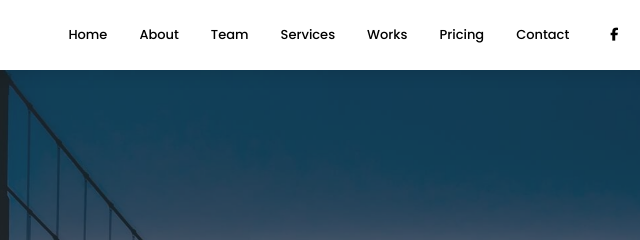
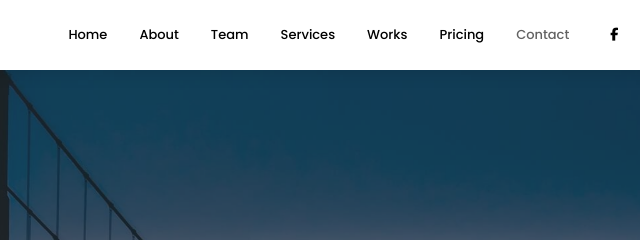
Before and after one commit to BushraSabri/Bezel, a plain HTML site: page index.html in a window 1280 px wide. Shown: the top 240 px of the page, 467-1107 px from the left. Drawn offline with nearby package versions, Linux system fonts and the light colour scheme.

Commit message:
fix navbar

```diff
--- a/css/main.css
+++ b/css/main.css
@@ -93,6 +93,11 @@ body:not(:has(a[href="#home"].active)) .navbar {
   animation: nav forwards 0.9s;
   transition: all 0.3s ease;
 }
+
+body:not(:has(a[href="#home"].active)) .nav-item a.active {
+  color: var(--gray-color) !important;
+}
+
 body:not(:has(a[href="#home"].active)) .navbar .nav-link,
 body:not(:has(a[href="#home"].active)) .navbar .social-links {
   color: #000 !important;
```
